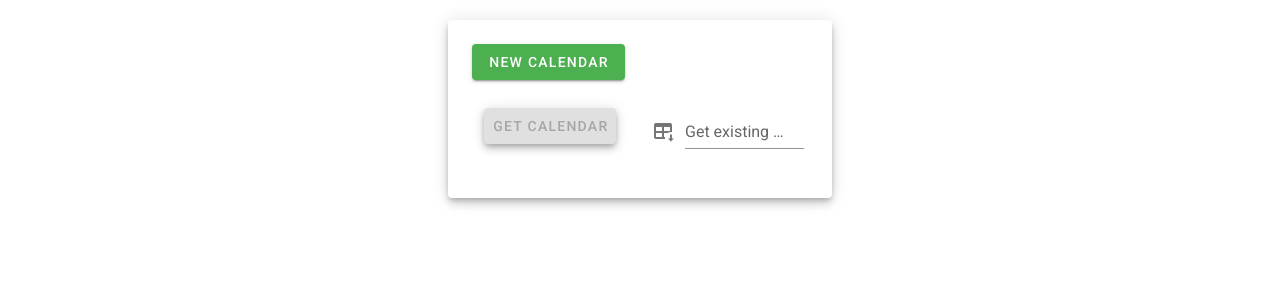
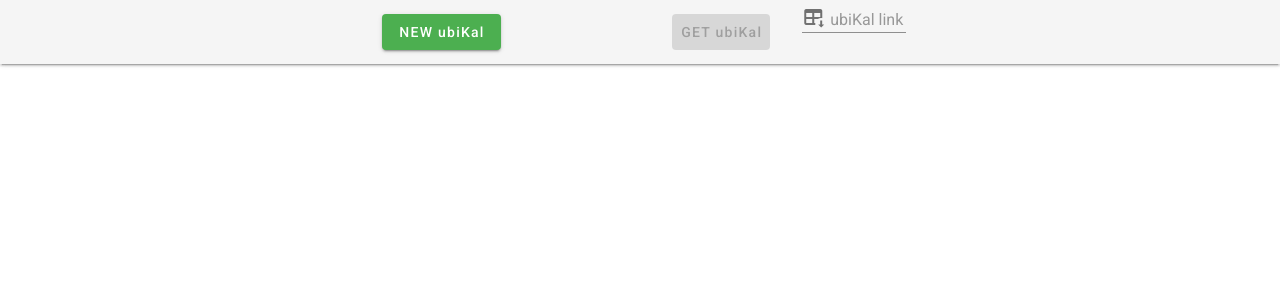
Before and after one commit to JoeFriedlander/cloudDance, a Vue app in the folder frontend/: page / in a window 1280 px wide. Shown: the top 300 px of the page. Built offline with nearby package versions, Linux system fonts and the light colour scheme; what vue-clipboard2 would draw is missing.

Commit message:
decoupled new calendar + get calendar buttons from needing to be directly under calendarmanager. the buttons use bus to communicate to manager now. The buttons are also in the app-bar now.

```diff
--- a/frontend/src/App.vue
+++ b/frontend/src/App.vue
@@ -1,9 +1,21 @@
 <template>
   <v-app>
-    <!-- <v-app-bar app>
-      <v-btn to="/">Home</v-btn>
-      <v-btn to="/about">About</v-btn>
-    </v-app-bar> !-->
+    <v-app-bar app elevation="2">
+      <v-container fluid>
+        <v-row justify="center" align="center">
+          <v-toolbar-items>
+            <v-col>
+              <NewCalendar />
+            </v-col>
+            <v-col>
+              <GetCalendar />
+            </v-col>
+          </v-toolbar-items>
+        </v-row>
+      </v-container>
+      <!-- <v-btn to="/">Home</v-btn>
+      <v-btn to="/about">About</v-btn> -->
+    </v-app-bar>
     <v-main>
       <keep-alive>
         <router-view />
@@ -11,3 +23,21 @@
     </v-main>
   </v-app>
 </template>
+
+<script>
+import NewCalendar from "@/components/Calendar/NewCalendar.vue";
+import GetCalendar from "@/components/Calendar/GetCalendar.vue";
+export default {
+  components: {
+    NewCalendar,
+    GetCalendar
+  }
+};
+</script>
+
+<style>
+/* removes auto-capitalization for button text */
+.v-btn {
+  text-transform: none !important;
+}
+</style>
--- a/frontend/src/components/Calendar/Calendar.vue
+++ b/frontend/src/components/Calendar/Calendar.vue
@@ -1,25 +1,65 @@
 <template>
-  <v-card class="mx-auto mt-5 elevation-6">
+  <v-card class="mx-auto mt-5">
     <v-card-text>
-      <span v-if="allowEditID">{{
-        webserver + calendarID + "+" + allowEditID
-      }}</span>
-      <span v-else> {{ webserver + calendarID }} </span>
+      <span v-show="allowEditID && !hoverEditID && !hoverCalendarID">
+        {{ webserver + calendarID + "+" + allowEditID }}
+      </span>
+      <span v-show="allowEditID && hoverEditID && !hoverCalendarID">
+        <mark>{{ webserver + calendarID + "+" + allowEditID }}</mark>
+      </span>
+      <span v-show="allowEditID && !hoverEditID && hoverCalendarID">
+        <span
+          ><mark>{{ webserver + calendarID }}</mark></span
+        >
+        <span>{{ "+" + allowEditID }}</span>
+      </span>
+      <span v-show="!allowEditID && !hoverCalendarID">
+        {{ webserver + calendarID }}
+      </span>
+      <span v-show="!allowEditID && hoverCalendarID">
+        {{ webserver + calendarID }}
+      </span>
       <v-card-actions>
-        <v-form>
-          <v-btn @click="doCopyCalendarID" color="success">
-            Copy Read Only Link
-          </v-btn>
-          <v-btn @click="doCopyCalendarAndEditID" color="success">
-            Copy Read And Edit Link
-          </v-btn>
-          <v-btn @click="removeCalendar" color="success">
-            Remove Calendar From View
-          </v-btn>
-          <v-btn @click="deleteCalendar" color="success">
-            Permanently Delete Calendar
-          </v-btn>
-        </v-form>
+        <v-container>
+          <v-form>
+            <v-row>
+              <v-col cols="8">
+                <v-btn
+                  @click="doCopyCalendarID"
+                  v-on:mouseover="setHoverCalendarIDTrue"
+                  v-on:mouseleave="setHoverCalendarIDFalse"
+                  class="mr-10"
+                  color="info"
+                >
+                  <v-icon>mdi-table</v-icon>view only
+                </v-btn>
+                <v-btn
+                  @click="doCopyCalendarAndEditID"
+                  v-on:mouseover="setHoverEditIDTrue"
+                  v-on:mouseleave="setHoverEditIDFalse"
+                  class="mr-10"
+                  color="success"
+                  :disabled="!this.allowEditID"
+                >
+                  <v-icon>mdi-pencil</v-icon>full edit
+                </v-btn>
+              </v-col>
+              <v-spacer />
+              <v-col cols="4">
+                <v-btn @click="removeCalendar" class="mr-10">
+                  Hide
+                </v-btn>
+                <v-btn
+                  @click="deleteCalendar"
+                  class="mr-10"
+                  :disabled="!this.allowEditID"
+                >
+                  Delete </v-btn
+                >'
+              </v-col>
+            </v-row>
+          </v-form>
+        </v-container>
       </v-card-actions>
       <EventManager :calendarID="calendarID" :allowEditID="allowEditID">
       </EventManager>
@@ -35,6 +75,8 @@ export default {
   props: ["calendarID", "allowEditID"],
   data() {
     return {
+      hoverCalendarID: false,
+      hoverEditID: false,
       //process.env.VUE_APP_WEBSERVER didnt work in template section so defined it here
       webserver: process.env.VUE_APP_WEBSERVER
     };
@@ -97,10 +139,26 @@ export default {
           console.log(e);
         }
       );
+    },
+    setHoverCalendarIDTrue: function() {
+      this.hoverCalendarID = true;
+    },
+    setHoverCalendarIDFalse: function() {
+      this.hoverCalendarID = false;
+    },
+    setHoverEditIDTrue: function() {
+      this.hoverEditID = true;
+    },
+    setHoverEditIDFalse: function() {
+      this.hoverEditID = false;
     }
   },
   components: { EventManager }
 };
 </script>
 
-<style></style>
+<style>
+mark {
+  background-color: #f8cc46;
+}
+</style>
--- a/frontend/src/components/Calendar/CalendarManager.vue
+++ b/frontend/src/components/Calendar/CalendarManager.vue
@@ -1,6 +1,7 @@
 <template>
   <div>
-    <v-card class="mx-auto mt-5 elevation-6" width="30%">
+    <!--
+    <v-card class="mx-auto mt-5" width="30%">
       <v-card-text>
         <NewCalendar @newCalendarEmit="addCalendarIDtoArray"></NewCalendar>
         <GetCalendar
@@ -16,6 +17,7 @@
         </span>
       </v-card-text>
     </v-card>
+    -->
     <ul>
       <div
         v-for="calendarAndEditID in calendarAndEditIDs"
@@ -32,9 +34,10 @@
 </template>
 
 <script>
-import NewCalendar from "@/components/Calendar/NewCalendar.vue";
-import GetCalendar from "@/components/Calendar/GetCalendar.vue";
+//import NewCalendar from "@/components/Calendar/NewCalendar.vue";
+//import GetCalendar from "@/components/Calendar/GetCalendar.vue";
 import Calendar from "@/components/Calendar/Calendar.vue";
+import { calendarBus } from "@/main";
 
 export default {
   name: "CalendarManager",
@@ -48,12 +51,23 @@ export default {
       errorAlreadyAddedCalendarID: ""
     };
   },
-  //If there is a routeCalendarID, for example if user browses to ubikal.com/abc123 then try to get it (from GetCalendar component)
   mounted() {
+    //If there is a routeCalendarID, for example if user browses to ubikal.com/abc123 then try to get it (from GetCalendar component)
+    //Then go back to Home route, clearing the url of the calendarID
     if (this.$route.params.routeCalendarID) {
       this.$refs.GetCalendar.loadCalendar(this.$route.params.routeCalendarID);
       this.$router.push({ name: "Home" });
     }
+    //listen for emits from calendar buttons
+    calendarBus.$on("newCalendarEmit", calendarAndEditID => {
+      this.addCalendarIDtoArray(calendarAndEditID);
+    });
+    calendarBus.$on("calendarIDFoundEmit", calendarAndEditID => {
+      this.addCalendarIDtoArray(calendarAndEditID);
+    });
+    calendarBus.$on("CalendarIDNotFoundEmit", calendarAndEditID => {
+      this.calendarIDNotFound(calendarAndEditID);
+    });
   },
   methods: {
     //Checks isCalendarIDUnique() before loading, so no duplicate calendars are added
@@ -87,8 +101,8 @@ export default {
     }
   },
   components: {
-    NewCalendar,
-    GetCalendar,
+    //NewCalendar,
+    //GetCalendar,
     Calendar
   }
 };
--- a/frontend/src/components/Calendar/GetCalendar.vue
+++ b/frontend/src/components/Calendar/GetCalendar.vue
@@ -2,23 +2,23 @@
   <div>
     <v-form @submit.prevent="loadCalendar(calendarID)">
       <v-container fluid>
-        <v-row justify="start">
-          <v-col cols="6">
+        <v-row>
+          <v-col>
             <v-card-actions>
               <v-btn
                 @click="loadCalendar(calendarID)"
                 :disabled="calendarID.toString().trim().length === 0"
-                class="elevation-5"
                 color="info"
-                >Get Calendar</v-btn
+                >GET ubiKal</v-btn
               >
             </v-card-actions>
           </v-col>
-          <v-col cols="6">
+          <v-col>
             <v-text-field
+              placeholder="ubiKal link"
               v-model="calendarID"
-              label="Get existing calendar"
-              prepend-icon="mdi-table-arrow-down"
+              prepend-inner-icon="mdi-table-arrow-down"
+              dense
             />
           </v-col>
         </v-row>
@@ -28,6 +28,7 @@
 </template>
 
 <script>
+import { calendarBus } from "@/main";
 export default {
   name: "GetCalendar",
   data() {
@@ -36,6 +37,7 @@ export default {
     };
   },
   methods: {
+    //Reaches out to api to get an existing calendar and edit ID
     loadCalendar(input) {
       input = this.sanitizeCalendarID(input);
       fetch(
@@ -51,9 +53,9 @@ export default {
       )
         .then(response => {
           if (response.status === 200) {
-            this.$emit("calendarIDFoundEmit", input);
+            calendarBus.$emit("calendarIDFoundEmit", input);
           } else {
-            this.$emit("CalendarIDNotFoundEmit", input.calendarID);
+            calendarBus.$emit("CalendarIDNotFoundEmit", input.calendarID);
           }
           this.calendarID = "";
         })
--- a/frontend/src/components/Calendar/NewCalendar.vue
+++ b/frontend/src/components/Calendar/NewCalendar.vue
@@ -1,20 +1,30 @@
 <template>
   <div>
-    <v-card-actions>
-      <v-form>
-        <v-btn @click="newCalendar" color="success">New Calendar</v-btn>
-      </v-form>
-    </v-card-actions>
+    <v-container fluid>
+      <v-row>
+        <v-col>
+          <v-card-actions>
+            <v-form>
+              <v-btn @click="newCalendar" class="elevation-2" color="success"
+                >NEW ubiKal</v-btn
+              >
+            </v-form>
+          </v-card-actions>
+        </v-col>
+      </v-row>
+    </v-container>
   </div>
 </template>
 
 <script>
+import { calendarBus } from "@/main";
 export default {
   name: "NewCalendar",
   data() {
     return {};
   },
   methods: {
+    //Reaches out to api to get a new calendar+edit ID
     newCalendar() {
       fetch(process.env.VUE_APP_APISERVER + "api/newCalendar", {
         method: "POST",
@@ -23,10 +33,11 @@ export default {
         }
       })
         .then(response => {
+          //If successful, send calendar and edit ID to calendar manager
           if (response.status === 201) {
             response
               .json()
-              .then(response => this.$emit("newCalendarEmit", response));
+              .then(response => calendarBus.$emit("newCalendarEmit", response));
           } else {
             console.log("Could not create new calendar");
           }
--- a/frontend/src/components/Event/NewEvent.vue
+++ b/frontend/src/components/Event/NewEvent.vue
@@ -8,7 +8,6 @@
         <v-btn
           @click="newEvent"
           :disabled="eventDescription.toString().trim().length === 0"
-          class="elevation-5"
           color="info"
           >Add event</v-btn
         >
--- a/frontend/src/main.js
+++ b/frontend/src/main.js
@@ -6,8 +6,9 @@ import VueClipboard from "vue-clipboard2";
 import vuetify from "./plugins/vuetify";
 
 Vue.use(VueClipboard);
+Vue.config.productionTip = false;
 
-Vue.config.productionTip = false;
+export const calendarBus = new Vue();
 
 new Vue({
   router,
```
Also changed, not shown: 1 other file (tests, documents, lock files or other folders).
